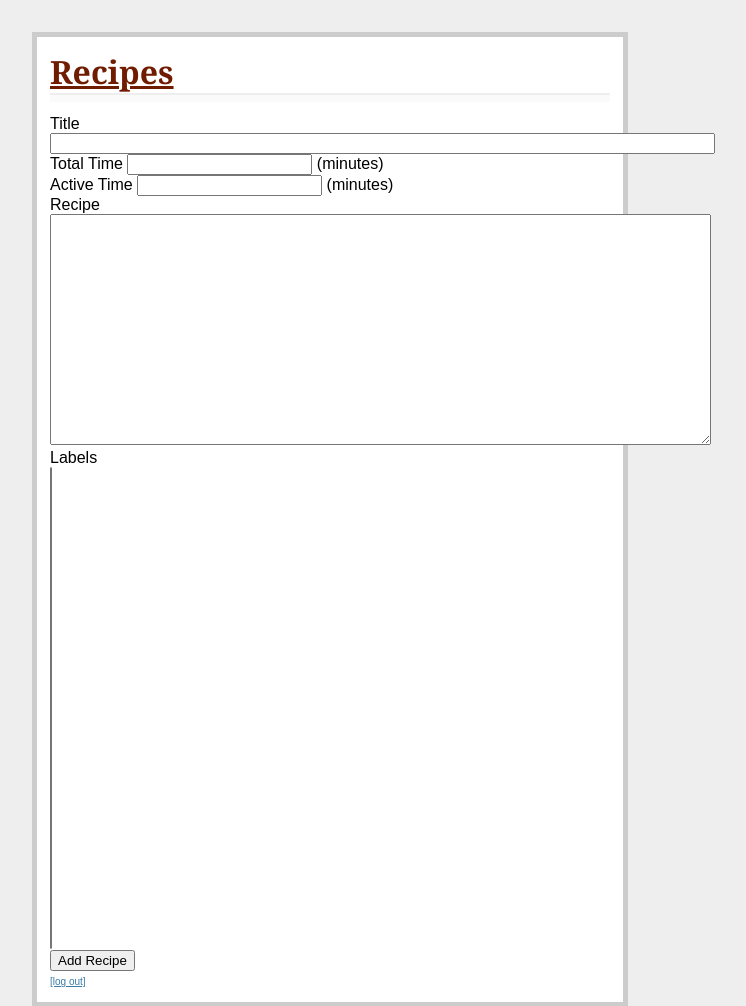
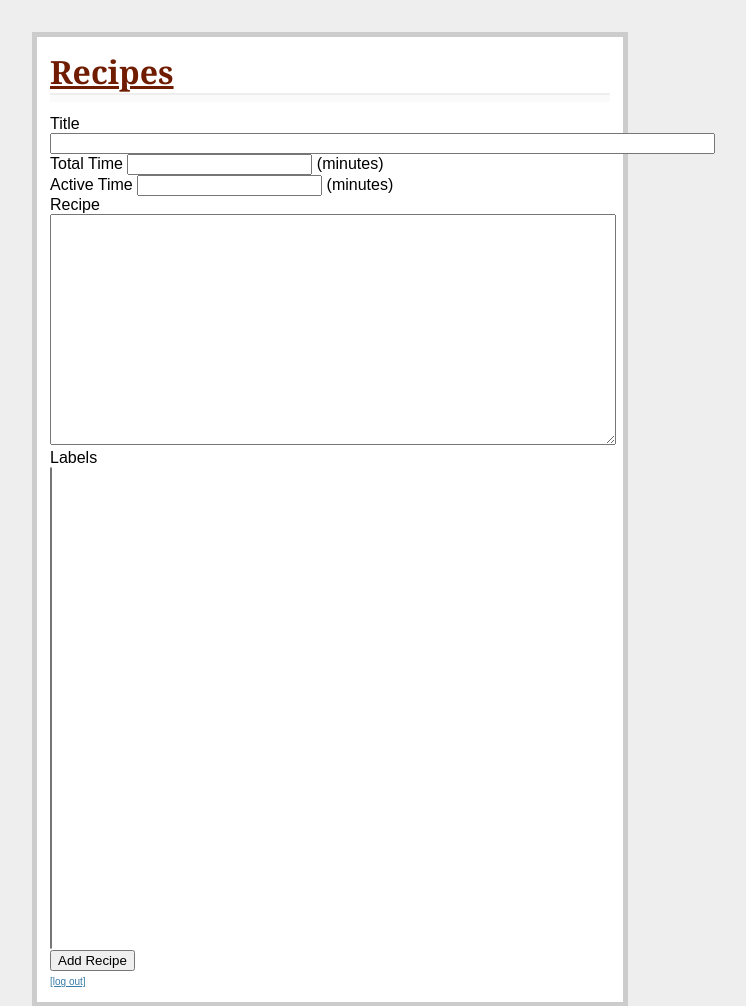
Before and after one commit to kylemarsh/recipelister, a Flask app: page /recipe/add in a window 1280 px wide. Shown: the top 1006 px of the page, without its empty margins (310-1056 px from the left). Run offline with Flask 2, Linux system fonts and the light colour scheme; the visitor is signed in with stand-in values (Sample User, id 1); data that the repository does not hold is empty.

Commit message:
UI: switched textareas from using cols to width
Use width:100% style to size textareas rather than cols attribute

```diff
--- a/recipelister/templates/add_recipe.html
+++ b/recipelister/templates/add_recipe.html
@@ -15,7 +15,7 @@
 		<div id="recipe_body">
 			{{form.recipe_body.label() }}
 			<br/>
-			{{ form.recipe_body(rows=15, cols=80) }}
+			{{ form.recipe_body(rows=15, style="width:100%") }}
 			{{ render_errors(form.recipe_body) }}
 		</div>
 	</div>
--- a/recipelister/templates/edit_recipe.html
+++ b/recipelister/templates/edit_recipe.html
@@ -18,7 +18,7 @@
 		<div id="recipe_body">
 			{{form.recipe_body.label() }}
 			<br/>
-			{{ form.recipe_body(rows=15, cols=80) }}
+			{{ form.recipe_body(rows=15, style="width:100%") }}
 			{{ render_errors(form.recipe_body) }}
 		</div>
 	</div>
```
